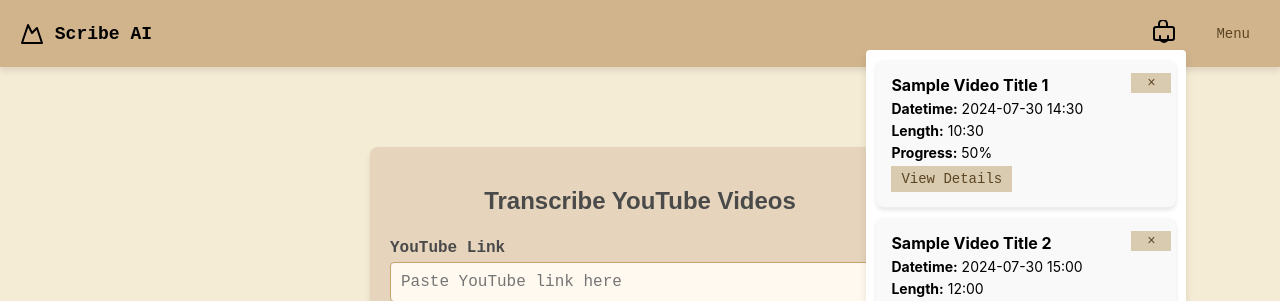
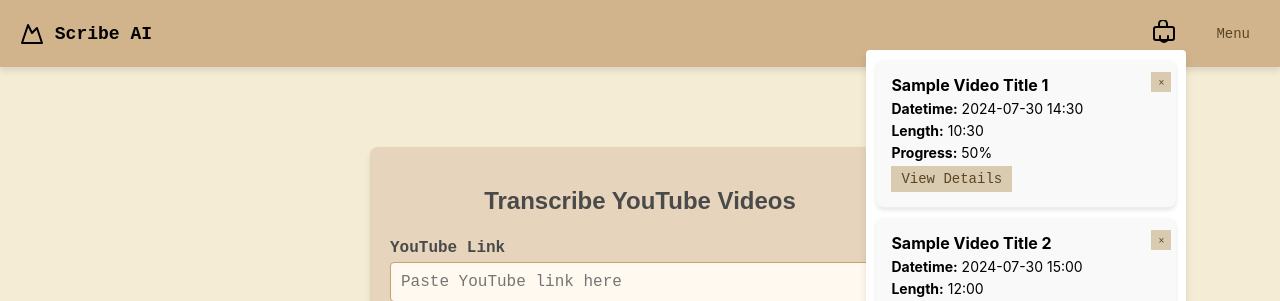
Before and after one commit to T-rav/videoscribe, a React (Create React App) app in the folder src/ui/scribe/: page / in a window 1280 px wide. Both pictures are taken after a click on the button 1164 px from the left and 33 px from the top of the page. Shown: the top 301 px of the page. Built offline with nearby package versions, Linux system fonts and the light colour scheme.

Commit message:
fixed up modal info and notifications close

```diff
--- a/src/ui/scribe/src/components/Modal/Modal.css
+++ b/src/ui/scribe/src/components/Modal/Modal.css
@@ -11,34 +11,38 @@
   z-index: 1000;
 }
 
-  .modal-content {
+.modal {
   background: white;
   padding: 20px;
   border-radius: 8px;
-    width: 80%;
+  box-shadow: 0 4px 8px rgba(0, 0, 0, 0.1);
+  width: 90%;
   max-width: 500px;
-    box-shadow: 0 4px 6px rgba(0, 0, 0, 0.1);
   position: relative;
 }
 
-  .modal-body {
-    max-height: 300px;
-    overflow-y: auto;
+.modal-close {
+  position: absolute;
+  top: 10px;
+  right: 10px;
+  background: none;
+  border: none;
+  font-size: 24px; /* Increase size for better visibility */
+  cursor: pointer;
+  color: #888;
 }
 
-  .close-button {
-    background-color: rgb(217, 203, 176);
-    border: none;
-    padding: 10px 20px;
-    font-size: 14px;
-    cursor: pointer;
-    transition: background-color 0.3s ease;
-    font-family: "Space Mono", monospace;
-    color: rgb(92, 69, 35);
-    font-weight: 500;
-    margin-top: 20px;
+.modal-close:hover {
+  color: #333;
 }
 
-  .close-button:hover {
-    background-color: #d1b179;
+.modal h2 {
+  margin: 0 0 20px;
+  font-size: 24px;
 }
+
+.modal p {
+  margin: 0;
+  font-size: 16px;
+  line-height: 1.5;
+}
--- a/src/ui/scribe/src/components/Modal/Modal.tsx
+++ b/src/ui/scribe/src/components/Modal/Modal.tsx
@@ -5,26 +5,18 @@ interface ModalProps {
   isOpen: boolean;
   onClose: () => void;
   title: string;
-  datetime: string;
-  length: string;
-  progress: string;
   content: string;
 }
 
-const Modal: React.FC<ModalProps> = ({ isOpen, onClose, title, datetime, length, progress, content }) => {
+const Modal: React.FC<ModalProps> = ({ isOpen, onClose, title, content }) => {
   if (!isOpen) return null;
 
   return (
-    <div className="modal-overlay" onClick={onClose}>
-      <div className="modal-content" onClick={(e) => e.stopPropagation()}>
+    <div className="modal-overlay">
+      <div className="modal">
+        <button className="modal-close" onClick={onClose}>×</button>
         <h2>{title}</h2>
-        <p><strong>Datetime:</strong> {datetime}</p>
-        <p><strong>Length:</strong> {length}</p>
-        <p><strong>Progress:</strong> {progress}</p>
-        <div className="modal-body">
-          <p>{content}</p>
-        </div>
-        <button className="close-button" onClick={onClose}>Close</button>
+        <p>{content}</p>
       </div>
     </div>
   );
--- a/src/ui/scribe/src/components/Notifications/Notifications.css
+++ b/src/ui/scribe/src/components/Notifications/Notifications.css
@@ -59,13 +59,13 @@
 
 .close-button {
   position: absolute;
-  top: -7px; /* Move the button up by 12px */
+  top: 12px; /* Dropped by 16px */
   right: 5px;
-  background: none;
+  background-color: rgb(217, 203, 176); /* Brown background */
   border: none;
   font-size: 10px; /* Reduced the size */
   cursor: pointer;
-  color: #888;
+  color: rgb(92, 69, 35); /* Text color */
   width: 20px; /* Ensure square shape */
   height: 20px; /* Ensure square shape */
   display: flex;
@@ -74,5 +74,6 @@
 }
 
 .close-button:hover {
+  background-color: #d1b179; /* Hover color */
   color: #333;
 }
--- a/src/ui/scribe/src/components/Notifications/Notifications.tsx
+++ b/src/ui/scribe/src/components/Notifications/Notifications.tsx
@@ -1,16 +1,31 @@
 import React, { useState, useEffect, useRef } from 'react';
 import './Notifications.css';
-import Modal from '../Modal/Modal';
+import Modal from '../Modal/Modal'; // Adjust the path if necessary
 
 const Notifications: React.FC = () => {
   const [open, setOpen] = useState(false);
   const [modalOpen, setModalOpen] = useState(false);
-  const [notifications, setNotifications] = useState([
-    { id: 1, title: "Sample Video Title 1", datetime: "2024-07-30 14:30", length: "10:30", progress: "50%", content: "Here is the detailed content of the video transcription progress..." },
-    { id: 2, title: "Sample Video Title 2", datetime: "2024-07-30 15:00", length: "12:00", progress: "75%", content: "Here is the detailed content of the video transcription progress..." }
-  ]);
   const [selectedNotification, setSelectedNotification] = useState<any>(null);
   const menuRef = useRef<HTMLDivElement>(null);
+
+  const notifications = [
+    {
+      id: 1,
+      title: "Sample Video Title 1",
+      datetime: "2024-07-30 14:30",
+      length: "10:30",
+      progress: "50%",
+      content: "Here is the detailed content of the video transcription progress for video 1..."
+    },
+    {
+      id: 2,
+      title: "Sample Video Title 2",
+      datetime: "2024-07-30 15:00",
+      length: "12:00",
+      progress: "75%",
+      content: "Here is the detailed content of the video transcription progress for video 2..."
+    }
+  ];
 
   const toggleMenu = () => {
     setOpen(!open);
@@ -23,10 +38,6 @@ const Notifications: React.FC = () => {
 
   const closeModal = () => {
     setModalOpen(false);
-  };
-
-  const removeNotification = (id: number) => {
-    setNotifications(notifications.filter(notification => notification.id !== id));
   };
 
   useEffect(() => {
@@ -51,7 +62,7 @@ const Notifications: React.FC = () => {
         <div className="notifications-menu">
           {notifications.map(notification => (
             <div className="notification-item" key={notification.id}>
-              <button className="close-button" onClick={() => removeNotification(notification.id)}>×</button>
+              <button className="close-button" onClick={() => setOpen(false)}>×</button>
               <h4>{notification.title}</h4>
               <p><strong>Datetime:</strong> {notification.datetime}</p>
               <p><strong>Length:</strong> {notification.length}</p>
@@ -66,9 +77,6 @@ const Notifications: React.FC = () => {
           isOpen={modalOpen}
           onClose={closeModal}
           title={selectedNotification.title}
-          datetime={selectedNotification.datetime}
-          length={selectedNotification.length}
-          progress={selectedNotification.progress}
           content={selectedNotification.content}
         />
       )}
```
Lines whose indentation alone changed are shown as unchanged.
